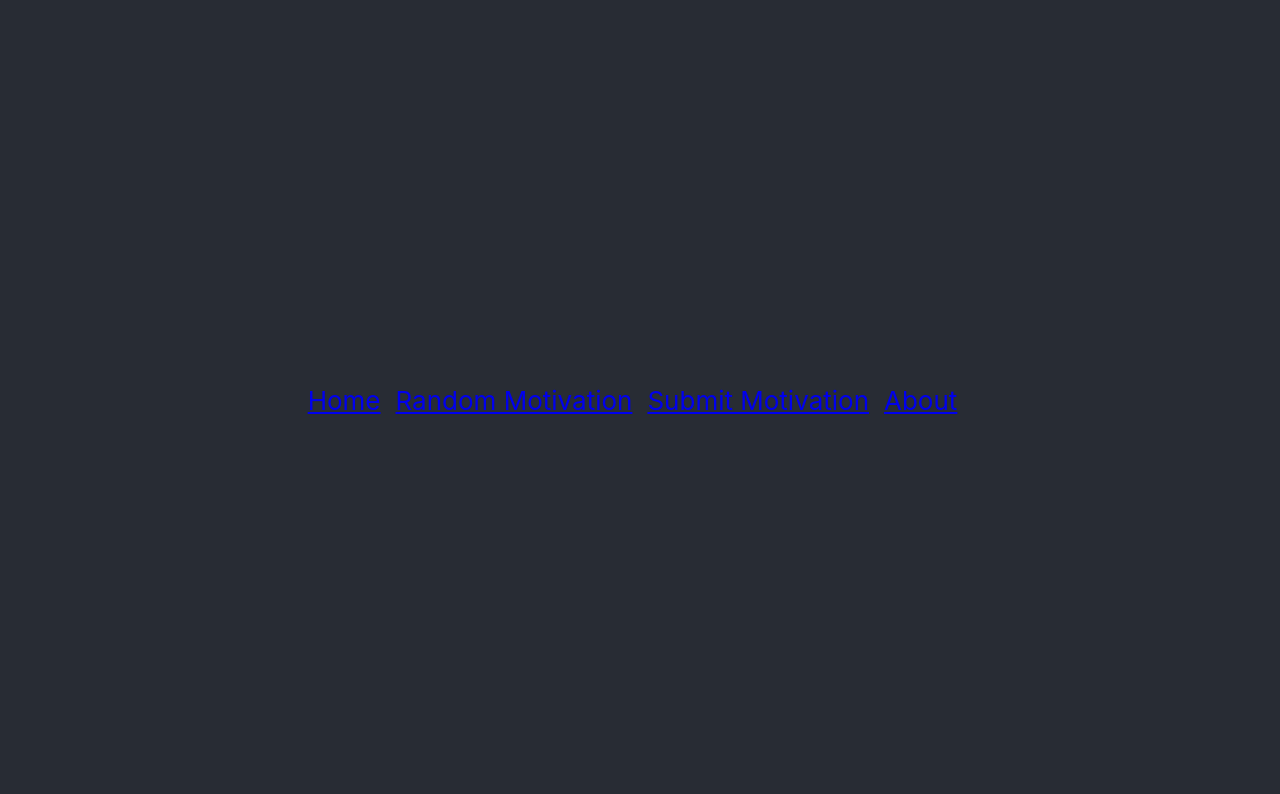
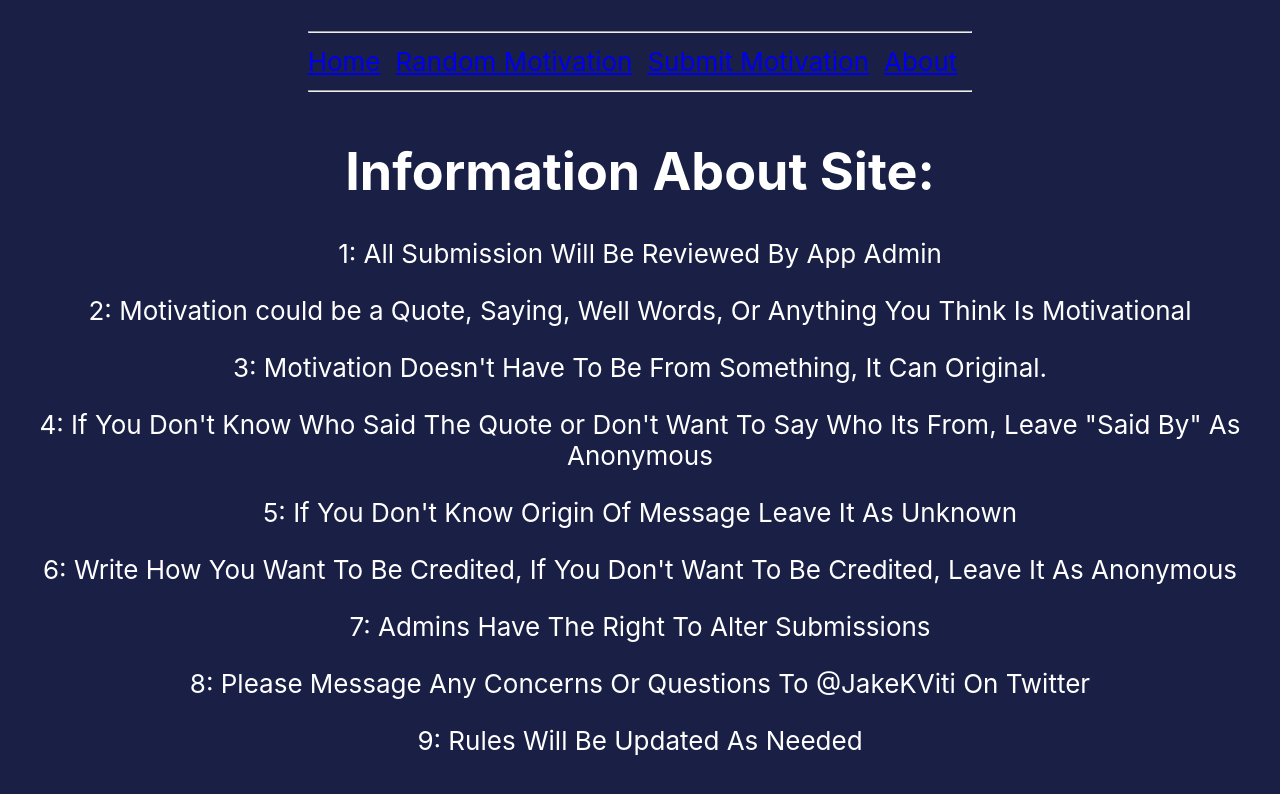
Before and after one commit to JakeKViti/Motivation, a React (Create React App) app: page /Motivation/about in a window 1280 px wide. Shown: the top 794 px of the page. Built offline with nearby package versions, Linux system fonts and the light colour scheme.

Commit message:
Add Lines Around NavBar

```diff
--- a/src/App.css
+++ b/src/App.css
@@ -14,7 +14,7 @@
 }
 
 .App-header {
-  background-color: #282c34;
+  background-color: #191f45;
   min-height: 100vh;
   display: flex;
   flex-direction: column;
--- a/src/App.js
+++ b/src/App.js
@@ -9,16 +9,17 @@ import {
   Route
 } from 'react-router-dom';
 
+
 function App() {
   return (
     <Router>
     <div className="App">
       <header className="App-header">
         <NavBar />
-        <Route exact path="/" component={Home} />
-        <Route exact path="/moti" component={Motivation} />
-        <Route exact path="/form" component={Form} />
-        <Route exact path="/about" component={Rules} />
+        <Route exact path="/Motivation/" component={Home} />
+        <Route exact path="/Motivation/moti" component={Motivation} />
+        <Route exact path="/Motivation/form" component={Form} />
+        <Route exact path="/Motivation/about" component={Rules} />
       </header>
     </div>
     </Router>
--- a/src/components/NavBar.js
+++ b/src/components/NavBar.js
@@ -1,14 +1,18 @@
 import React from 'react';
 import { NavLink } from 'react-router-dom';
 
+
 export default class NavBar extends React.Component {
+
     render() {
         return (
         <div className="navbar">
-        <NavLink to="/" style={{paddingRight: '15px'}}>Home</NavLink>
-        <NavLink to="/moti" style={{paddingRight: '15px'}}>Random Motivation</NavLink>
-        <NavLink to="/form" style={{paddingRight: '15px'}}>Submit Motivation</NavLink>
-        <NavLink to="/about" style={{paddingRight: '15px'}}>About</NavLink>
+            <hr/>
+        <NavLink to="/Motivation/" style={{paddingRight: '15px'}}>Home</NavLink>
+        <NavLink to="/Motivation/moti" style={{paddingRight: '15px'}}>Random Motivation</NavLink>
+        <NavLink to="/Motivation/form" style={{paddingRight: '15px'}}>Submit Motivation</NavLink>
+        <NavLink to="/Motivation/about" style={{paddingRight: '15px'}}>About</NavLink>
+            <hr/>
         </div>
         )
     }
--- a/src/components/Rules.js
+++ b/src/components/Rules.js
@@ -6,13 +6,14 @@ export default class Home extends React.Component {
             <div>
                 <h1>Information About Site:</h1>
                 <p>1: All Submission Will Be Reviewed By App Admin</p>
-                <p>2: Motivation could be a Quote, Saying, or Well Words</p>
+                <p>2: Motivation could be a Quote, Saying, Well Words, Or Anything You Think Is Motivational</p>
                 <p>3: Motivation Doesn't Have To Be From Something, It Can Original.</p>
-                <p>4: If You Don't Know Who Said The Quote or Don't Want To Say Who Its From, Leave Said By As Anonymous</p>
+                <p>4: If You Don't Know Who Said The Quote or Don't Want To Say Who Its From, Leave "Said By" As Anonymous</p>
                 <p>5: If You Don't Know Origin Of Message Leave It As Unknown</p>
-                <p>6: Write How You Want To Be Credited, If You Don't Want To Be Creadited, Leave It As Anonymous</p>
-                <p>7: Please Message Any Concerns Or Questions To @JakeKViti On Twitter</p>
-                <p>8: Rules Will Be Updated As Needed</p>
+                <p>6: Write How You Want To Be Credited, If You Don't Want To Be Credited, Leave It As Anonymous</p>
+                <p>7: Admins Have The Right To Alter Submissions</p>
+                <p>8: Please Message Any Concerns Or Questions To @JakeKViti On Twitter</p>
+                <p>9: Rules Will Be Updated As Needed</p>
             </div>
         );
     }
```
Also changed, not shown: src/index.css (line endings or trailing spaces).
